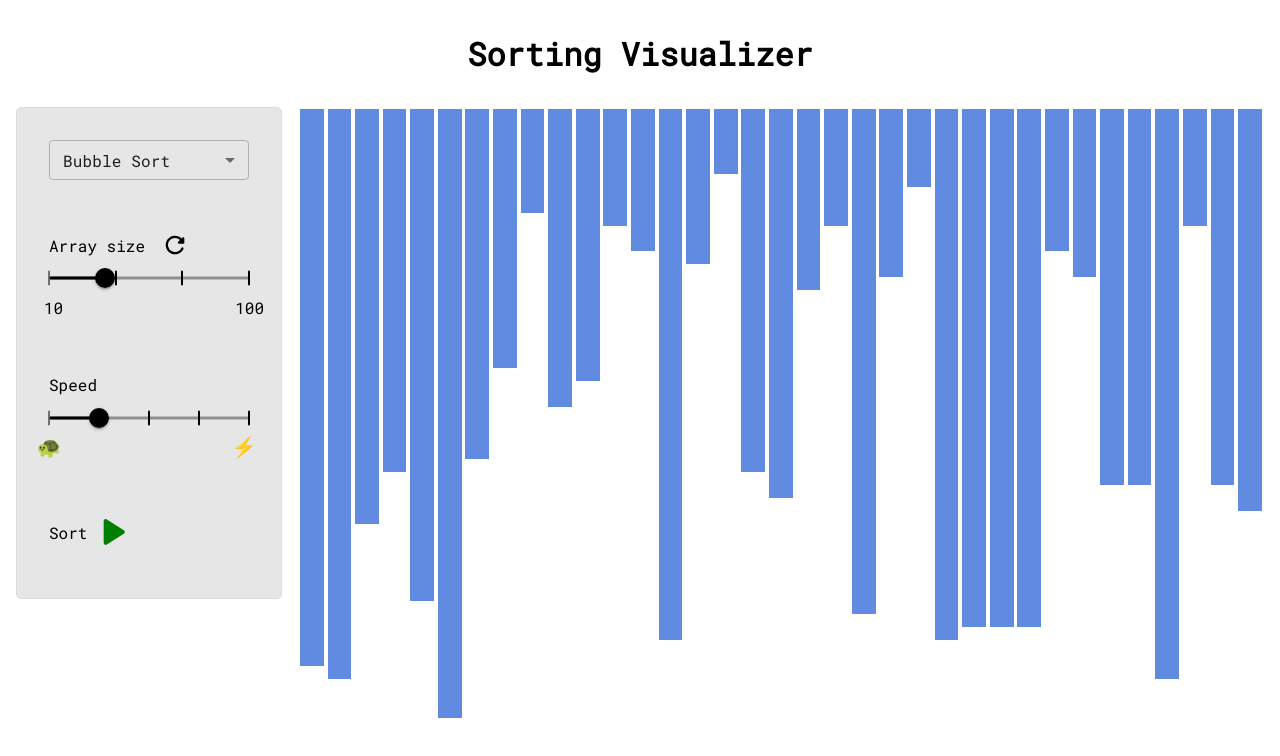
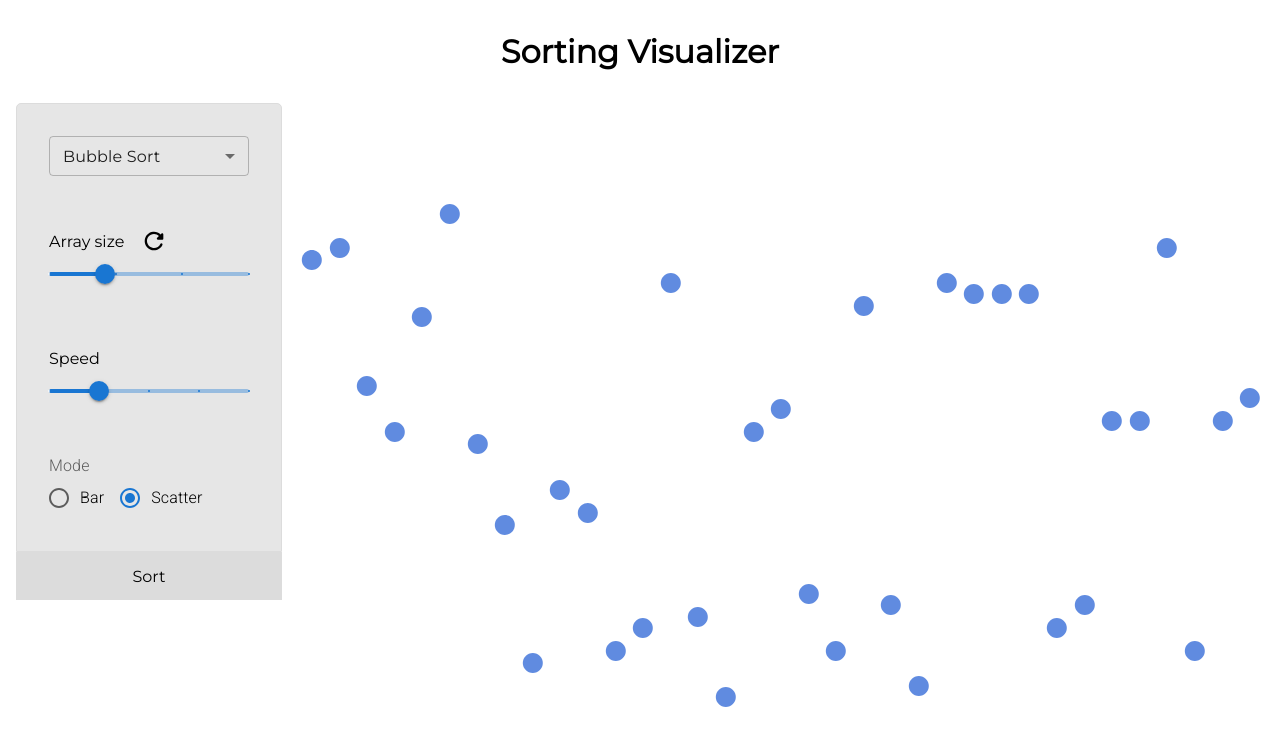
Before and after one commit to sarah157/algo-vis, a React (Create React App) app: page / in a window 1280 px wide. Shown: the top 756 px of the page. Built offline with nearby package versions, Linux system fonts and the light colour scheme; the HTML template or start-up script is replaced by a standard one.

Commit message:
Add scatter mode

```diff
--- a/src/App.scss
+++ b/src/App.scss
@@ -12,8 +12,6 @@ $small-device: 768px;
 
 * {
   font-family: 'Montserrat', sans-serif;
-  font-family: 'Roboto', sans-serif;
-  font-family: 'Roboto Mono', monospace;
   font-size: 1em;
 }
 
@@ -33,7 +31,7 @@ span {
 .sorting-visualizer {
   min-width: 400px;
   margin: 0 auto;
-  max-width: 1600px;
+  max-width: 2000px;
 }
 
 .header {
@@ -69,7 +67,7 @@ span {
   display: flex;
   padding: 0 1em;
   gap: 1em;
-  justify-content: center;
+  justify-content: space-between;
 
   @media screen and (max-width: $small-device) {
     flex-direction: column;
@@ -82,11 +80,12 @@ span {
   background-color: transparent;
   background-color: $controls-background-color;
   border: 1px solid gainsboro;
-  border-radius: 5px;
+  border-radius: 5px 5px 0 0;
   flex-direction: column;
   justify-content: space-between;
   padding: 2em 2em;
   height: min-content;
+  align-self: center;
   row-gap: 3em;
 
 
@@ -113,7 +112,7 @@ button {
 
 .algorithm-controls {
   &__form div {
-    font-family: inherit !important;
+    font-family: inherit;
 
     :focus {
       border: none;
@@ -121,23 +120,23 @@ button {
   }
 
   &__menu {
-    font-family: inherit !important;
+    font-family: inherit;
   }
 
   &__item {
-    font-family: inherit !important;
+    font-family: inherit;
     font-size: 3em;
   }
-}
-
-.controls-button {
-  font-size: 2em;
 }
 
 .play-controls {
   display: flex;
   flex-direction: row;
   align-items: center;
+  justify-content: center;
+  width: 100%;
+  height: 3em;
+  background-color: gainsboro;
 
   &__label {
     margin-bottom: 0.5em;
@@ -197,18 +196,24 @@ button {
 }
 
 .array-container {
-  align-items: flex-start;
+  align-items: flex-end;
   display: flex;
   justify-content: flex-start;
-  height: 90vh;
-  max-height: $small-device;
+  height: 80vh;
   width: 100%;
+  max-width: 1600px;
 }
 
 .array-bar {
   margin: 0.2%;
   transition: height 0.1s ease-in-out;
   width: 100%;
+}
+
+
+.array-scatter {
+  width: 100%;
+
 }
 
 
@@ -221,25 +226,25 @@ button {
 
 .MuiSlider {
   &-root {
-    height: 4px !important;
-    color: black !important;
+    height: 4px;
+    color: black;
   }
 
   &-rail,
   &-track {
-    height: 3px !important;
+    height: 3px;
   }
 
   &-mark {
-    height: 15px !important;
-    width: 2px !important;
+    height: 15px;
+    width: 2px;
   }
 
   &-markActive {
-    background-color: rgb(82, 82, 82) !important;
+    background-color: rgb(82, 82, 82);
   }
 }
 
 .Mui-disabled {
-  color: $light-gray !important;
+  color: $light-gray;
 }
--- a/src/algorithms/quickSort.ts
+++ b/src/algorithms/quickSort.ts
@@ -19,7 +19,7 @@ function* quickSortHelper(
   }
 }
 
-function* partition(
+function* partition1(
   array: number[],
   start: number,
   end: number
@@ -49,5 +49,37 @@ function* partition(
   yield { type: SortEventType.sort, indices: [pivotIdx] };
   return pivotIdx;
 }
+function* partition(
+  array: number[],
+  start: number,
+  end: number
+): Generator<SortEvent, number> {
+
+  let pivot = array[end];
+  let i = start - 1;
+
+  for (let j = start; j < end; j++) {
+    yield { type: SortEventType.pivot, indices: [end] };
+    yield { type: SortEventType.compare, indices: [j] };
+    if (array[j] < pivot) {
+      i++;
+      if (i !== j) {
+        yield { type: SortEventType.swap, indices: [i, j] };
+        swap(array, i, j);
+      }
+    }
+  }
+
+  const pivotIdx = i + 1;
+
+  if (pivotIdx !== end) {
+    yield { type: SortEventType.swap, indices: [i + 1, end] };
+    swap(array, i + 1, end);
+  }
+
+  yield { type: SortEventType.sort, indices: [pivotIdx] };
+  return pivotIdx;
+}
+
 
 export default quickSort;
--- a/src/components/SortingVisualizer/ArrayContainer.tsx
+++ b/src/components/SortingVisualizer/ArrayContainer.tsx
@@ -1,6 +1,7 @@
 import { useSelector } from "react-redux";
 import { maxArrayValue } from "../../constants";
 import { RootState } from "../../store";
+import CircleIcon from "@mui/icons-material/Circle";
 
 const NORMAL_COLOR: string = "#608be0";
 const COMPARE_COLOR: string = "#d1476a";
@@ -10,15 +11,9 @@ const PIVOT_COLOR: string = "violet";
 
 const ArrayContainer: React.FC = () => {
   const sv = useSelector((state: RootState) => state.sortingVisualizer);
-  return (
-    <div className="array-container">
-      {sv.array.map((value: number, index: number) => (
-        <div
-          className="array-bar"
-          style={{
-            height: `${(value / maxArrayValue) * 90}%`,
-            backgroundColor:
-              sv.swapIndices!.includes(index)
+
+  const getColor = (index: number): string => {
+    const color = sv.swapIndices!.includes(index)
       ? SWAP_COLOR
       : sv.compareIndices.includes(index)
       ? COMPARE_COLOR
@@ -26,11 +21,38 @@ const ArrayContainer: React.FC = () => {
       ? PIVOT_COLOR
       : sv.sortedIndices.includes(index)
       ? SORTED_COLOR
-                : NORMAL_COLOR,
+      : NORMAL_COLOR;
+    return color;
+  };
+
+  return (
+    <div className="array-container">
+      {sv.array.map((value: number, index: number) => {
+        if (sv.mode === "bar") {
+          return (
+            <div
+              className="array-bar"
+              style={{
+                height: `${(value / maxArrayValue) * 100}%`,
+                backgroundColor: getColor(index),
               }}
               key={index}
             ></div>
-      ))}
+          );
+        } else {
+          return (
+            <div
+              className="array-scatter"
+              style={{
+                height: `${(value / maxArrayValue) * 90}%`,
+              }}
+              key={index}
+            >
+              <CircleIcon style={{ width: "100%", color: getColor(index) }} />
+            </div>
+          );
+        }
+      })}
     </div>
   );
 };
--- a/src/components/SortingVisualizer/Controls.tsx
+++ b/src/components/SortingVisualizer/Controls.tsx
@@ -1,8 +1,12 @@
-import { ChangeEvent } from "react";
+import { ChangeEvent, useState } from "react";
 import { useDispatch, useSelector } from "react-redux";
 import {
   FormControl,
+  FormControlLabel,
+  FormLabel,
   MenuItem,
+  Radio,
+  RadioGroup,
   Select,
   SelectChangeEvent,
   Slider,
@@ -26,6 +30,7 @@ import {
   reset,
   setAlgorithm,
   stopSorting,
+  setMode,
 } from "../../store/sorting-visualizer-slice";
 
 const ALGORITHMS = [
@@ -36,14 +41,14 @@ const ALGORITHMS = [
   { id: SortAlgorithm.mergeSort, label: "Merge Sort", desc: "" },
 ];
 
-
 const Controls: React.FC = () => {
   const sv = useSelector((state: RootState) => state.sortingVisualizer);
   const dispatch = useDispatch<AppDispatch>();
 
   const _reset = () => dispatch(reset());
   const _setArrayLength = (len: number) => dispatch(setArrayLength(len));
-  const _setAlgorithm = (algorithm: SortAlgorithm) => dispatch(setAlgorithm(algorithm));
+  const _setAlgorithm = (algorithm: SortAlgorithm) =>
+    dispatch(setAlgorithm(algorithm));
   const _setSpeed = (speed: number) => dispatch(setSpeed(speed));
   const _stopSorting = () => dispatch(stopSorting());
   const _startSorting = () => dispatch(startSorting());
@@ -53,7 +58,11 @@ const Controls: React.FC = () => {
     if (len === sv.arrayLength) return;
     _setArrayLength(len);
     _reset();
-  }
+  };
+
+  const _setMode = (e: SelectChangeEvent) => {
+    dispatch(setMode(e.target.value as string));
+  };
 
   const handleChangeAlgorithm = (e: SelectChangeEvent) => {
     _setAlgorithm(e.target.value as SortAlgorithm);
@@ -62,10 +71,11 @@ const Controls: React.FC = () => {
 
   const handleChangeSpeed = (e: ChangeEvent<HTMLInputElement>) => {
     _setSpeed(parseInt(e.target.value));
-  }
+  };
 
   return (
-    <div className="controls" data-testid="sv-controls">
+    <div className="controls-container" data-testid="sv-controls">
+      <div className="controls">
         <div className="algorithm-controls">
           <FormControl
             sx={{ width: 200 }}
@@ -93,12 +103,17 @@ const Controls: React.FC = () => {
           </FormControl>
         </div>
         <div
-        className={sv.isSorting ? "array-controls disabled" : "array-controls"}
+          className={
+            sv.isSorting ? "array-controls disabled" : "array-controls"
+          }
         >
           <div className="array-controls__label">
             <div>Array size</div>
             <button onClick={_reset} disabled={sv.isSorting}>
-            <RefreshRoundedIcon className="icon-refresh" sx={{ fontSize: "1.75em" }} />
+              <RefreshRoundedIcon
+                className="icon-refresh"
+                sx={{ fontSize: "1.75em" }}
+              />
             </button>
           </div>
           <div className="array-controls__slider">
@@ -113,10 +128,6 @@ const Controls: React.FC = () => {
               step={30}
               onChange={(e: any) => handleChangeArrayLength(e)}
             />
-          <div className="slider-label">
-            <span>{minArrayLength}</span>
-            <span>{maxArrayLength}</span>
-          </div>
           </div>
         </div>
         <div className="speed-controls">
@@ -134,27 +145,32 @@ const Controls: React.FC = () => {
               marks
               onChange={(e: any) => handleChangeSpeed(e)}
             />
-          <div className="speed-controls__slider-label slider-label">
-            <span>🐢</span>
-            <span>⚡</span>
           </div>
         </div>
-      </div>
+        <FormControl>
+          <FormLabel id="array-mode">Mode</FormLabel>
+          <RadioGroup
+            onChange={_setMode}
+            row
+            aria-labelledby="mode"
+            defaultValue="scatter"
+            name="mode"
+          >
+            <FormControlLabel value="bar" control={<Radio />} label="Bar" />
+            <FormControlLabel
+              value="scatter"
+              control={<Radio />}
+              label="Scatter"
+            />
+          </RadioGroup>
+        </FormControl>{" "}
+      </div>{" "}
       <div className="play-controls">
-        <div className="play-controls__label">
-          <span>{sv.isSorting ? "Stop" : "Sort"}</span>
-        </div>
         <button
           className="controls-button"
           onClick={sv.isSorting ? _stopSorting : _startSorting}
         >
-          {sv.isSorting ? (
-            <StopRoundedIcon style={{ fontSize: "50px", color: "red" }} />
-          ) : (
-            <PlayArrowRoundedIcon
-              style={{ fontSize: "50px", color: "green" }}
-            />
-          )}
+          {sv.isSorting ? "Stop" : "Sort"}
         </button>
       </div>
     </div>
--- a/src/store/sorting-visualizer-slice.ts
+++ b/src/store/sorting-visualizer-slice.ts
@@ -30,6 +30,7 @@ interface SortingVisualizerState {
   pivotIndex: number;
   isSorted: boolean;
   isSorting: boolean;
+  mode: "bar" | "scatter";
 }
 
 const initialState: SortingVisualizerState = {
@@ -43,6 +44,7 @@ const initialState: SortingVisualizerState = {
   pivotIndex: -1,
   isSorted: false,
   isSorting: false,
+  mode: "scatter"
 };
 
 
@@ -71,6 +73,9 @@ const sortVisualizerSlice = createSlice({
       state.swapIndices = [];
       state.compareIndices = [];
       state.pivotIndex = -1;
+    },
+    setMode(state, action) {
+      state.mode = action.payload;
     },
     swapValues(state, action) {
       const [i, j] = action.payload;
@@ -172,6 +177,7 @@ export const {
   reset,
   setPivot,
   swapValues,
+  setMode,
   resetIndices,
   stopSorting,
   addSortedIndices,
```
Lines whose indentation alone changed are shown as unchanged.
